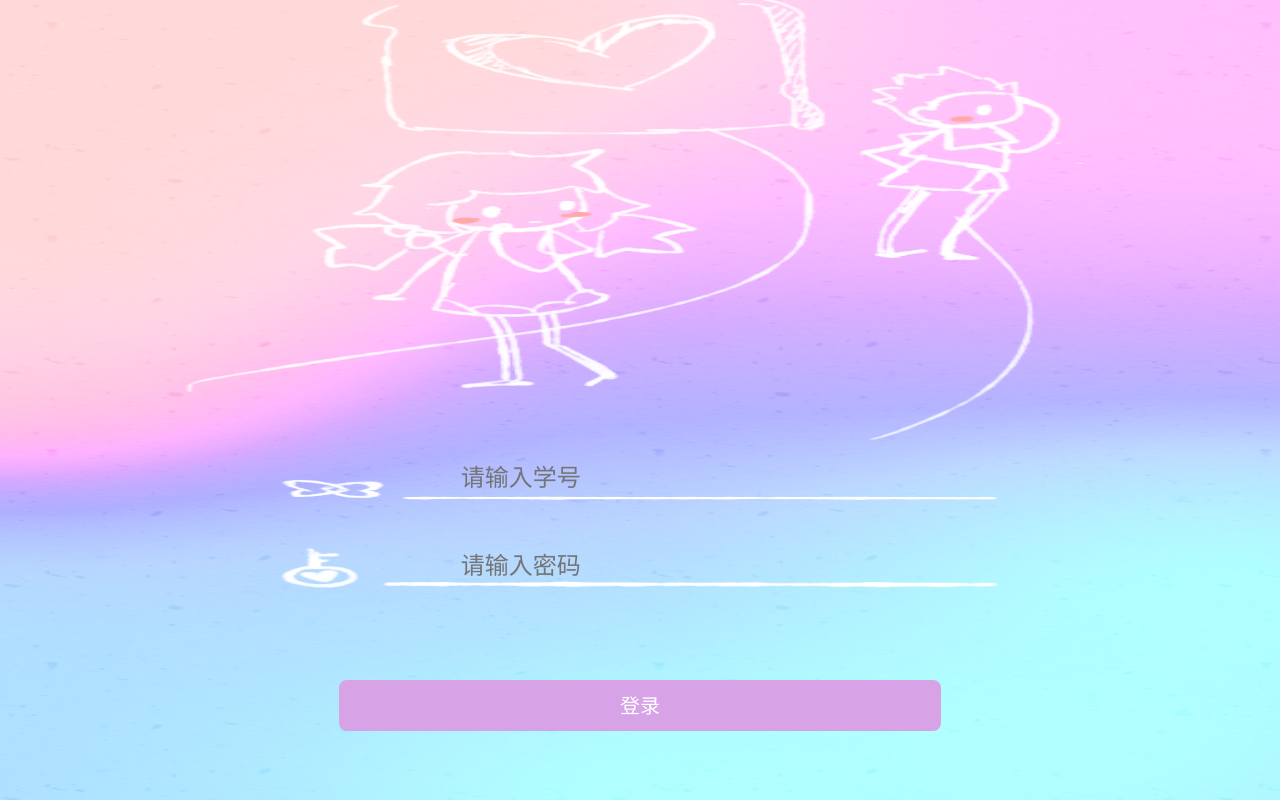
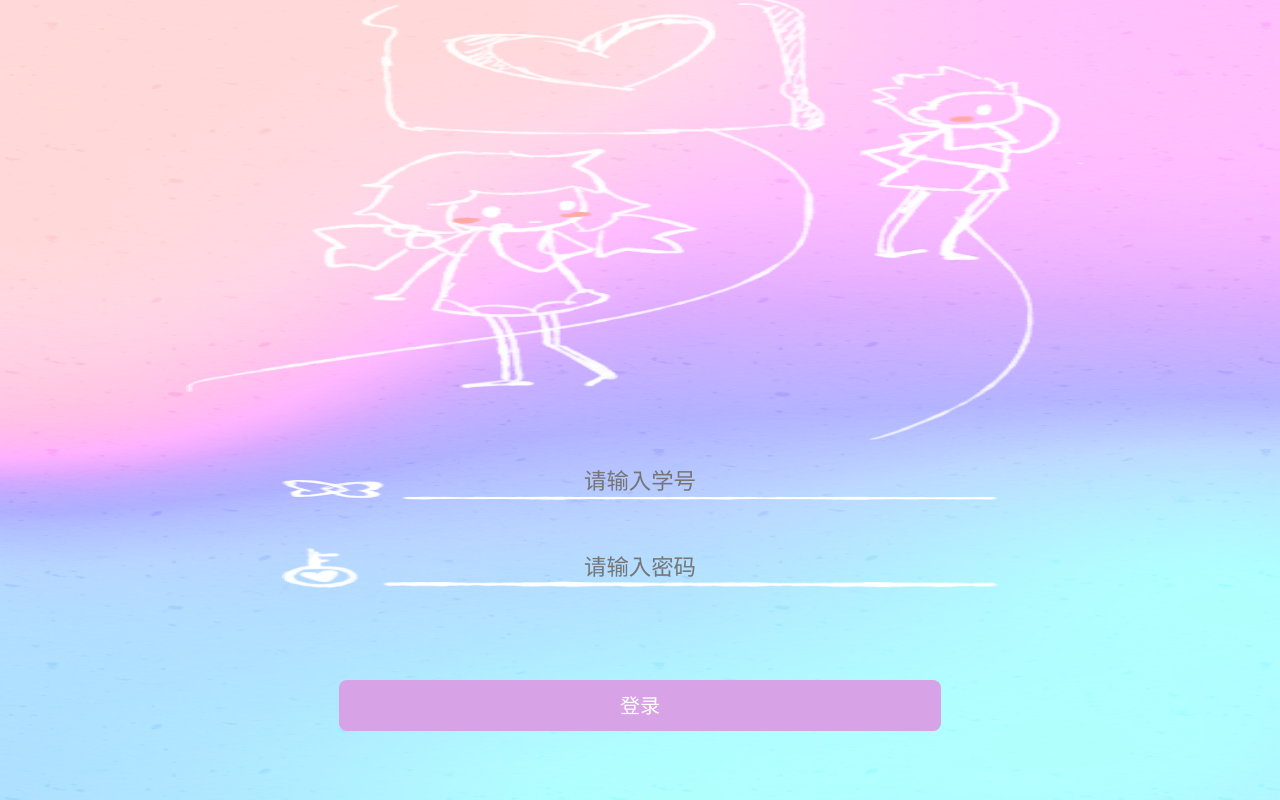
Before and after one commit to fyyhome/chat, a Vue app: page / in a window 1280 px wide. Built offline with nearby package versions, Linux system fonts and the light colour scheme.

Commit message:
解决input输入框偏移

```diff
--- a/src/views/login.vue
+++ b/src/views/login.vue
@@ -107,13 +107,14 @@ export default {
       z-index: 999;
   }
   #u_input input{
-      position: absolute;
-      width: 50vw;
-      height: 7.5vh;
-      padding-left: 22vw;
-      padding-top: 1vh;
+      /*position: absolute;*/
+      /*width: 50vw;*/
+      /*height: 7.5vh;*/
+      /*padding-left: 22vw;*/
+      text-align: center;
+      padding-top: 3vh;
       font-family: PingFang-SC-Light;
-      font-size: 3vh;
+      font-size: 2.8vh;
       font-weight: normal;
       font-stretch: normal;
       line-height: 7.5vh;
@@ -139,12 +140,13 @@ export default {
       z-index: 999;
   }
   #p_input input{
-      position: absolute;
-      width: 50vw;
-      height: 4.5vh;
-      padding-left: 22vw;
+      /*position: absolute;*/
+      /*width: 50vw;*/
+      /*height: 4.5vh;*/
+      /*padding-left: 22vw;*/
+      text-align: center;
       font-family: PingFang-SC-Light;
-      font-size: 3vh;
+      font-size: 2.8vh;
       font-weight: normal;
       font-stretch: normal;
       line-height: 4.5vh;
```
